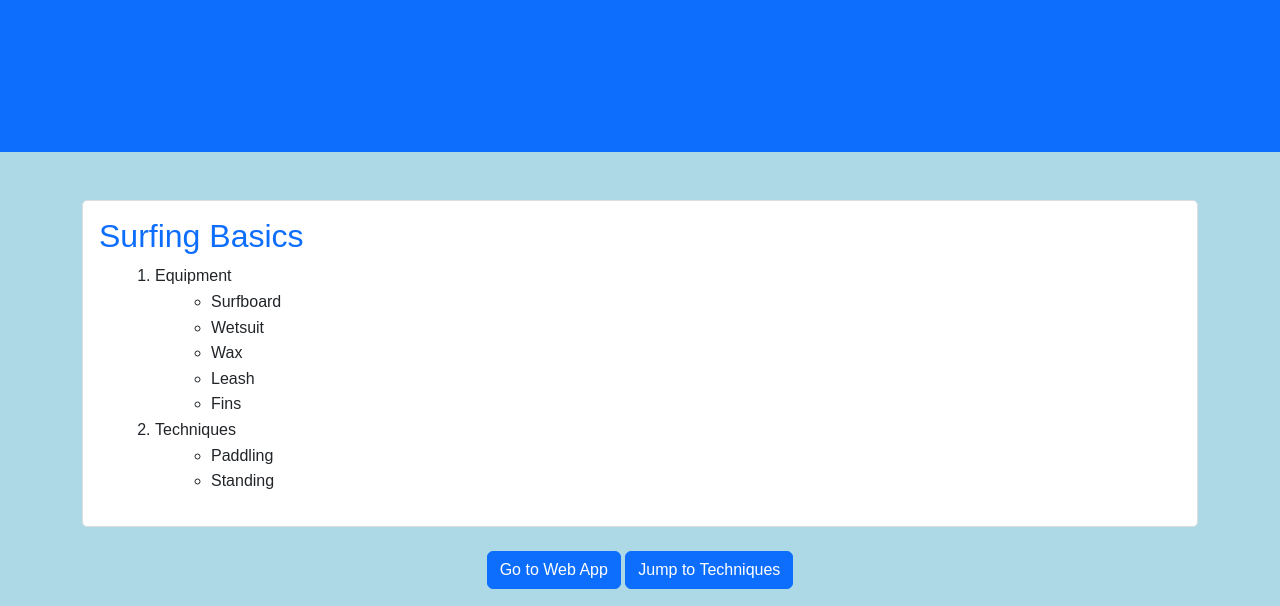
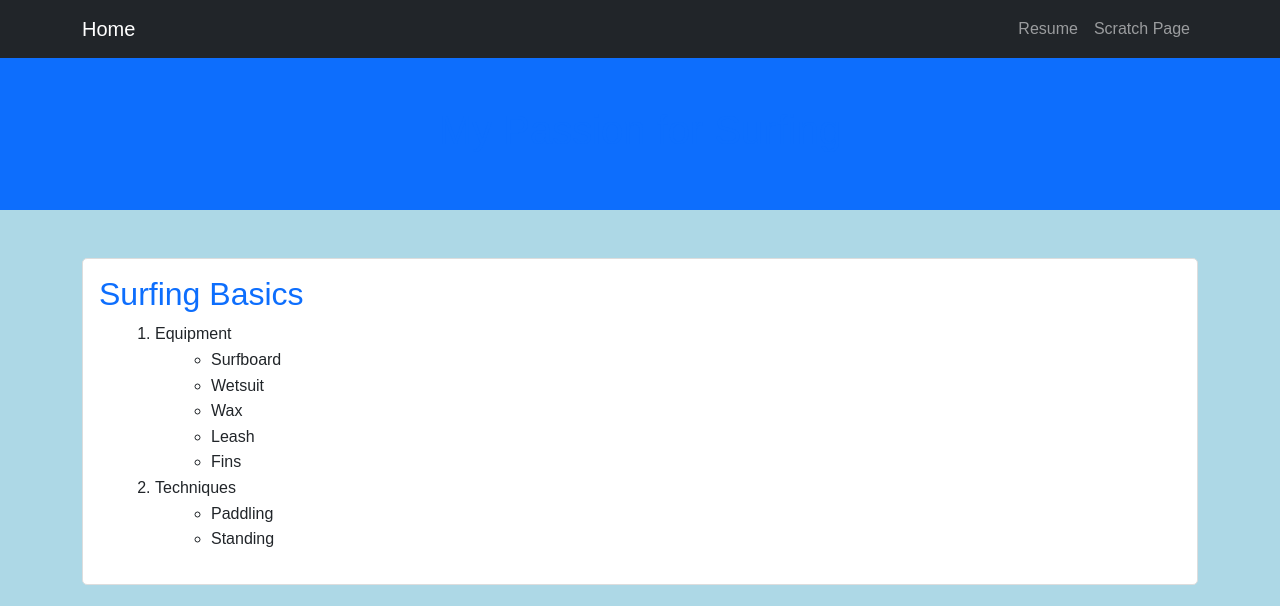
Before and after one commit to csoren02/My-Professional-Website, a plain HTML site: page scratch.html in a window 1280 px wide. Shown: the top 606 px of the page. Drawn offline with nearby package versions, Linux system fonts and the light colour scheme; files that its build step writes are made by us from their sources.

Commit message:
Update scratch.html

```diff
--- a/scratch.html
+++ b/scratch.html
@@ -14,6 +14,26 @@
 </head>
 
 <body>
+    <!-- Navigation Bar -->
+    <nav class="navbar navbar-expand-lg navbar-dark bg-dark">
+        <div class="container">
+            <a class="navbar-brand" href="index.html">Home</a>
+            <button class="navbar-toggler" type="button" data-toggle="collapse" data-target="#navbarNav" aria-controls="navbarNav" aria-expanded="false" aria-label="Toggle navigation">
+                <span class="navbar-toggler-icon"></span>
+            </button>
+            <div class="collapse navbar-collapse" id="navbarNav">
+                <ul class="navbar-nav ms-auto">
+                    <li class="nav-item">
+                        <a class="nav-link" href="resume2.html" target="_blank">Resume</a>
+                    </li>
+                    <li class="nav-item">
+                        <a class="nav-link" href="scratch.html" target="_blank">Scratch Page</a>
+                    </li>
+                </ul>
+            </div>
+        </div>
+    </nav>
+
     <!-- Header Section -->
     <header class="bg-primary text-white text-center py-5">
         <h1>My Passion for Surfing</h1>
```
